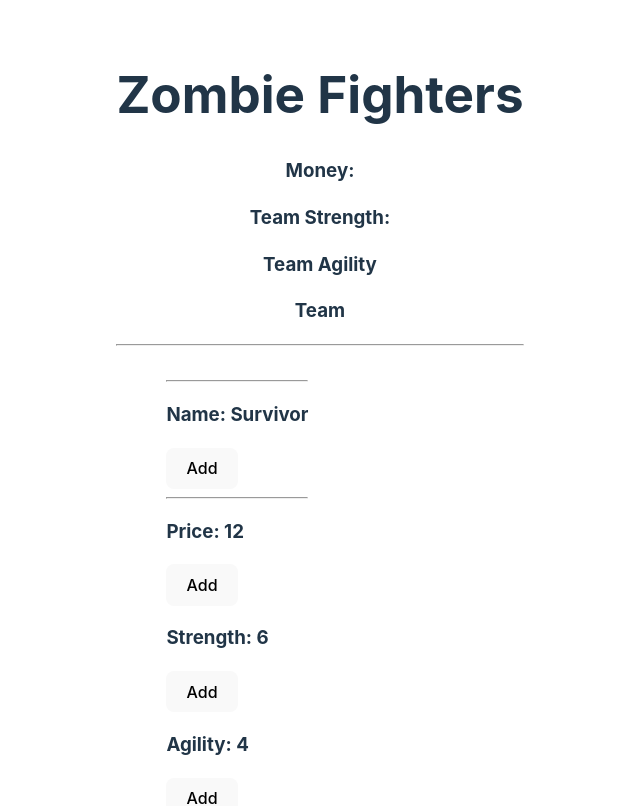
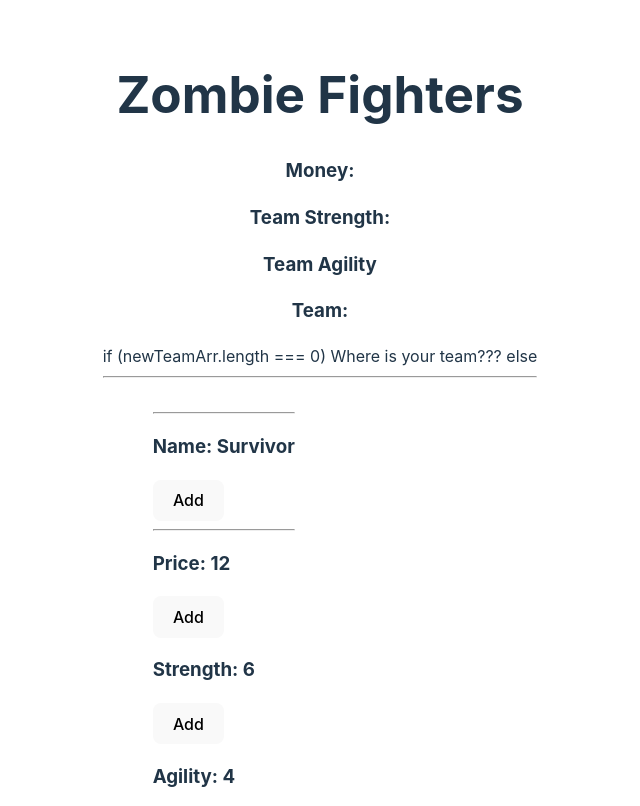
Before and after one commit to HakimAlh/react-state-management-lab, a React (Vite) app: page / in a window 1280 px wide. Shown: the top 806 px of the page, without its empty margins (320-960 px from the left). Built offline with nearby package versions, Linux system fonts and the light colour scheme.

Commit message:
Adding if statement for teams

```diff
--- a/src/App.jsx
+++ b/src/App.jsx
@@ -97,7 +97,10 @@ const App = () => {
     <h3>Money:</h3>
     <h3>Team Strength:</h3>
     <h3>Team Agility</h3>
-    <h3>Team</h3>
+    <h3>Team:</h3>
+    if (newTeamArr.length === 0) {
+      'Where is your team???'
+    } else
       {teams.map((team) => (
                 <>
                   <h3>{team.name}</h3>
```
